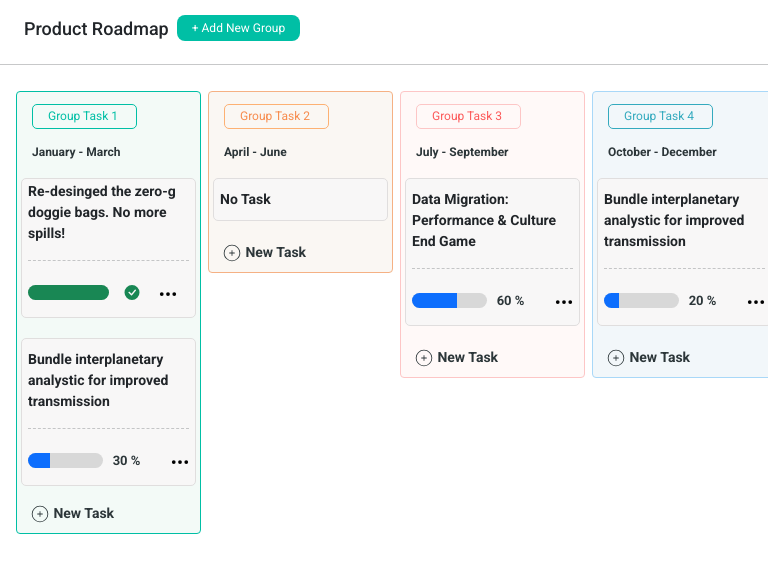
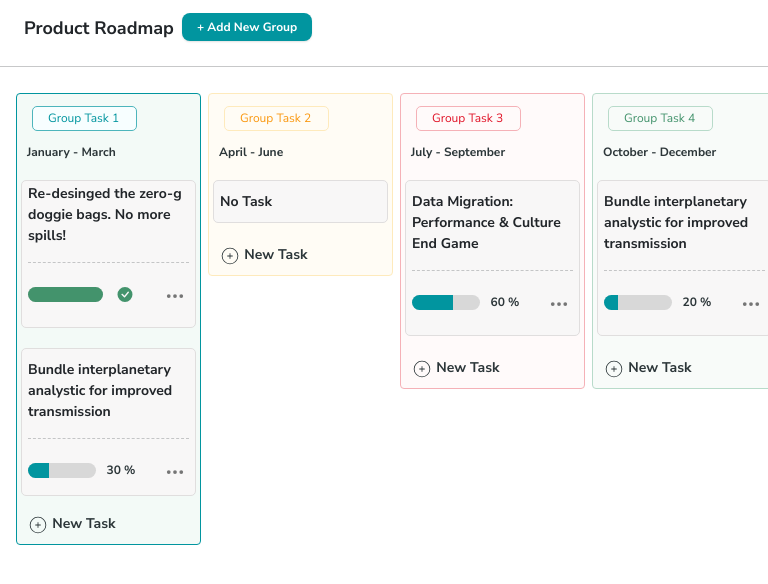
Before and after one commit to AprilianoPeramu/kanban-board, a React (Create React App) app: page / in a window 768 px wide. Shown: the top 584 px of the page. Built offline with nearby package versions, Linux system fonts and the light colour scheme.

Commit message:
fix navbar, fix ui, and fix responsive for mobile

```diff
--- a/src/App.css
+++ b/src/App.css
@@ -1,11 +1,14 @@
-@import url('https://fonts.googleapis.com/css2?family=Roboto:wght@300;400;500;700&display=swap');
+@import url('https://fonts.googleapis.com/css2?family=Nunito+Sans:wght@200;300;400;600;700;900&family=Roboto:wght@300;400;500;700&display=swap');
 
 body{
-  font-family: 'Roboto', sans-serif;
+  font-family: 'Nunito Sans', sans-serif;
 }
 
 h5{
   font-size: 18px;
+  font-weight: 700;
+  line-height: 28px;
+  font-style: normal;
   margin-top: 10px;
 }
 
@@ -19,47 +22,52 @@ h5{
 
 .butn{
   color: #fff;
-  background-color: #00BFA5;
-  border-color: #00BFA5;
+  background-color: #01959F;
+  border-color: #01959F;
   border: 8px;
   border-radius: 8px;
   font-size: 12px;
+  font-weight: 700;
+  line-height: 20px;
+  font-style: normal;
   margin: 4px 2px;
   padding: 4px 15px;
+  box-shadow: 0px 1px 2px rgba(0, 0, 0, 0.12);
 }
 
 .card{
-  border: 1px solid #00BFA5;
-  background-color: #f3faf7;
+  border: 1px solid #01959F;
+  background-color: #F7FEFF;
   border-radius: 4px;
   margin: 10px 4px;
   width: fit-content;
 }
 .card1{
-  border: 1px solid #f5b184;
-  background-color: #faf7f3;
+  border: 1px solid #FEEABC;
+  background-color: #FFFCF5;
   border-radius: 4px;
   margin: 10px 4px;
   width: fit-content;
 }
 .card2{
-  border: 1px solid #fdc6c6;
-  background-color: #fff9f8;
+  border: 1px solid #F5B1B7;
+  background-color: #FFFAFA;
   border-radius: 4px;
   margin: 10px 4px;
   width: fit-content;
 }
 .card3{
-  border: 1px solid #a9d8f8;
-  background-color: #f2f7fa;
+  border: 1px solid #B8DBCA;
+  background-color: #F8FBF9;
   border-radius: 4px;
   margin: 10px 4px;
   width: fit-content;
 }
 
 .card-titles{
-  color: #00BFA5;
-  border: 1px solid #00BFA5;
+  color: #01959F;
+  border: 1px solid #4DB5BC;
+  background: #F7FEFF;
   border-radius: 5px;
   font-size: 12px;
   margin: 12px 15px;
@@ -69,8 +77,8 @@ h5{
 }
 
 .card-titles1{
-  color: #f78c4e;
-  border: 1px solid #fdb173;
+  color: #FA9810;
+  border: 1px solid #FEEABC;
   border-radius: 5px;
   font-size: 12px;
   margin: 12px 15px;
@@ -80,8 +88,8 @@ h5{
 }
 
 .card-titles2{
-  color: #fc5a5a;
-  border: 1px solid #fdc6c6;
+  color: #E11428;
+  border: 1px solid #F5B1B7;
   border-radius: 5px;
   font-size: 12px;
   margin: 12px 15px;
@@ -91,8 +99,8 @@ h5{
 }
 
 .card-titles3{
-  color: #34aabe;
-  border: 1px solid #34aabe;
+  color: #43936C;
+  border: 1px solid #B8DBCA;
   border-radius: 5px;
   font-size: 12px;
   margin: 12px 15px;
@@ -105,29 +113,35 @@ h5{
 .subtitle{
   height: 25px ;
   font-size: 12px;
-  padding: 2px 15px;
+  padding: 0 10px;
   font-weight: bold;
   color: #2C3639;
 }
 
 .cardbody{
-  border: 1px solid rgb(224, 222, 222);
-  background-color: rgb(248, 247, 247);
-  margin: 12px 15px;
+  border: 1px solid #E0E0E0;
+  background-color: #FAFAFA;
+  margin: 15px 15px;
   padding: 2px 15px;
   border-radius: 5px;
   font-size: 14px;
   font-weight: bold;
-  width: 290px;
+  width: 300px;
 }
 
 .icon{
   border: hidden;
   background-color: transparent;
-  width: 25px;
+  width: 30px;
   font-size: 20px;
-  height: 15px;
-  margin-left: 5px;
+  height: 30px;
+  margin-left: 50px;
+  color: #757575;
+  border-radius: 4px;
+}
+
+.icon:hover{
+  background: #EDEDED;
 }
 
 .icon1{
@@ -136,7 +150,7 @@ h5{
   width: 30px;
   font-size: 30px;
   height: 15px;
-  color: #198754;
+  color: #43936C;
 }
 
 .persen{
@@ -163,14 +177,30 @@ h5{
 .iconcentang{
   border: hidden;
   background-color: transparent;
-  width: 25px;
+  width: 30px;
   font-size: 20px;
-  height: 15px;
-  margin-left: 5px;
+  height: 30px;
+  margin-left: 72px;
+  color: #757575;
+}
+
+.iconcentang:hover{
+  background: #EDEDED;
+  border-radius: 4px;
+  width: 30px;
+  height: 30px;
 }
 
 span{
   color: #2C3639;
+}
+
+.bg-warna-bar{
+  background-color: #43936C!important;
+  width: 50%;
+}
+.bg-warna-bar1{
+  background-color: #01959F!important;
 }
 
 .progress{
@@ -200,18 +230,31 @@ span{
   .icon{
     border: hidden;
     background-color: transparent;
-    width: 25px;
+    width: 30px;
     font-size: 20px;
-    height: 15px;
-    margin-left: 90px;
+    height: 30px;
+    margin-left: 100px;
+    color: #757575;
+    border-radius: 4px;
   }
   .iconcentang{
     border: hidden;
     background-color: transparent;
-    width: 25px;
+    width: 30px;
     font-size: 20px;
-    height: 15px;
-    margin-left: 112px;
+    height: 30px;
+    margin-left: 115px;
+    color: #757575;
+  }
+  .persen{
+    border: hidden;
+    background-color: transparent;
+    width: 50px;
+    font-size: 12px;
+    height: 20px;
+    color: #2C3639;
+    margin-top: 6px;
+    margin-left: 10px;
   }
 }
 
@@ -227,7 +270,7 @@ span{
     width: 175px;
   }
   .card{
-    border: 1px solid #00BFA5;
+    border: 1px solid #01959F;
     background-color: #f3faf7;
     border-radius: 4px;
     margin: 10px 4px;
@@ -237,10 +280,43 @@ span{
   .icon{
     border: hidden;
     background-color: transparent;
-    width: 25px;
+    width: 30px;
     font-size: 20px;
+    height: 30px;
+    margin-left: 10px;
+    color: #757575;
+    border-radius: 4px;
+  }
+  .persen{
+    border: hidden;
+    background-color: transparent;
+    width: 50px;
+    font-size: 12px;
+    height: 20px;
+    color: #2C3639;
+    margin-top: 6px;
+    margin-left: 10px;
+  }
+  .bg-warna-bar{
+    background-color: #43936C!important;
+    width: 100%;
+  }
+  .progress{
+    background-color: #d8d8d8;
+    border-radius: 20px;
+    position: relative;
+    margin: 15px 0;
     height: 15px;
-    margin-left: 5px;
+    width: 50%;
+  }
+  .iconcentang{
+    border: hidden;
+    background-color: transparent;
+    width: 30px;
+    font-size: 20px;
+    height: 30px;
+    margin-left: 20px;
+    color: #757575;
   }
 }
 
--- a/src/component/Kanban.jsx
+++ b/src/component/Kanban.jsx
@@ -9,7 +9,7 @@ const Kanban = () => {
     return (
         <div>
             <Navbar />
-            <div className="container-fluid">
+            <div className="container-fluid mb-4">
                 <div className="row justify-content-center">
                     <div className="col-md-3 ">
                         <div className="card">
@@ -23,7 +23,7 @@ const Kanban = () => {
                                 <p>Re-desinged the zero-g doggie bags. No more spills!</p>
                                 <hr className='lines' />
                                 <div className="bar d-flex ">
-                                    <ProgressBar now={100} variant="success" className='progress mt-2' />
+                                    <ProgressBar now={100} variant="warna-bar" className='progress mt-2' />
                                     <BsFillCheckCircleFill className='icon1 ms-2 mt-2' />
                                     <button className='iconcentang mb-3'><BsThreeDots /></button>
                                 </div>
@@ -32,9 +32,9 @@ const Kanban = () => {
                                 <p className='mt-2 mb-2'>Bundle interplanetary analystic for improved transmission</p>
                                 <hr className='lines' />
                                 <div className="bar d-flex ">
-                                    <ProgressBar now={30} className='progress mt-2' /><span className='persen'> 30 %</span>
+                                    <ProgressBar now={30} variant="warna-bar1" className='progress mt-2' /><span className='persen'> 30 %</span>
                                     {/* <BsFillCheckCircleFill className='icon1 ms-2 mt-2'/> */}
-                                    <button className='icon mb-3'><BsThreeDots /></button>
+                                    <button className='icon'><BsThreeDots /></button>
                                 </div>
                             </div>
                             <button className='icons mt-2 mb-2'><CiCirclePlus className='fs-5' /><span> New Task</span></button>
@@ -66,7 +66,7 @@ const Kanban = () => {
                                 <p className='mt-2 mb-2'>Data Migration: Performance & Culture End Game</p>
                                 <hr className='lines' />
                                 <div className="bar d-flex ">
-                                    <ProgressBar now={60} className='progress mt-2' /><span className='persen'> 60 %</span>
+                                    <ProgressBar now={60} variant="warna-bar1" className='progress mt-2' /><span className='persen'> 60 %</span>
                                     {/* <BsFillCheckCircleFill className='icon1 ms-2 mt-2'/> */}
                                     <button className='icon mb-3'><BsThreeDots /></button>
                                 </div>
@@ -86,7 +86,7 @@ const Kanban = () => {
                                 <p className='mt-2 mb-2'>Bundle interplanetary analystic for improved transmission</p>
                                 <hr className='lines' />
                                 <div className="bar d-flex ">
-                                    <ProgressBar now={20} className='progress mt-2' /><span className='persen'> 20 %</span>
+                                    <ProgressBar now={20} variant="warna-bar1" className='progress mt-2' /><span className='persen'> 20 %</span>
                                     {/* <BsFillCheckCircleFill className='icon1 ms-2 mt-2'/> */}
                                     <button className='icon mb-3'><BsThreeDots /></button>
                                 </div>
--- a/src/component/Navbar.jsx
+++ b/src/component/Navbar.jsx
@@ -3,7 +3,7 @@ import React from 'react'
 const Navbar = () => {
   return (
     <div>
-        <div className='d-flex align-items-center mt-2 mb-2'>
+        <div className='d-flex align-items-center mt-1'>
         <h5 className='ms-4 mb-2'>Product Roadmap</h5>
         <button className='butn ms-2 justify-content-start'> + Add New Group</button>
         </div>
```
